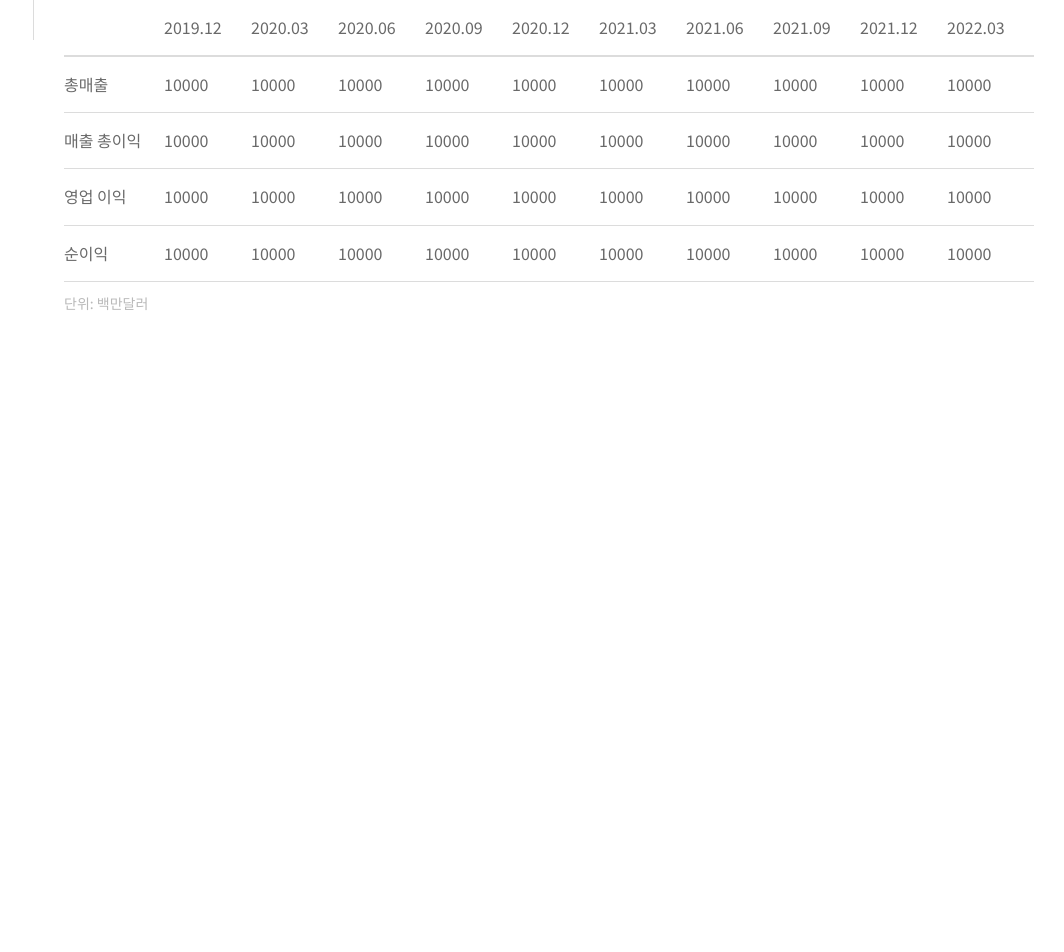
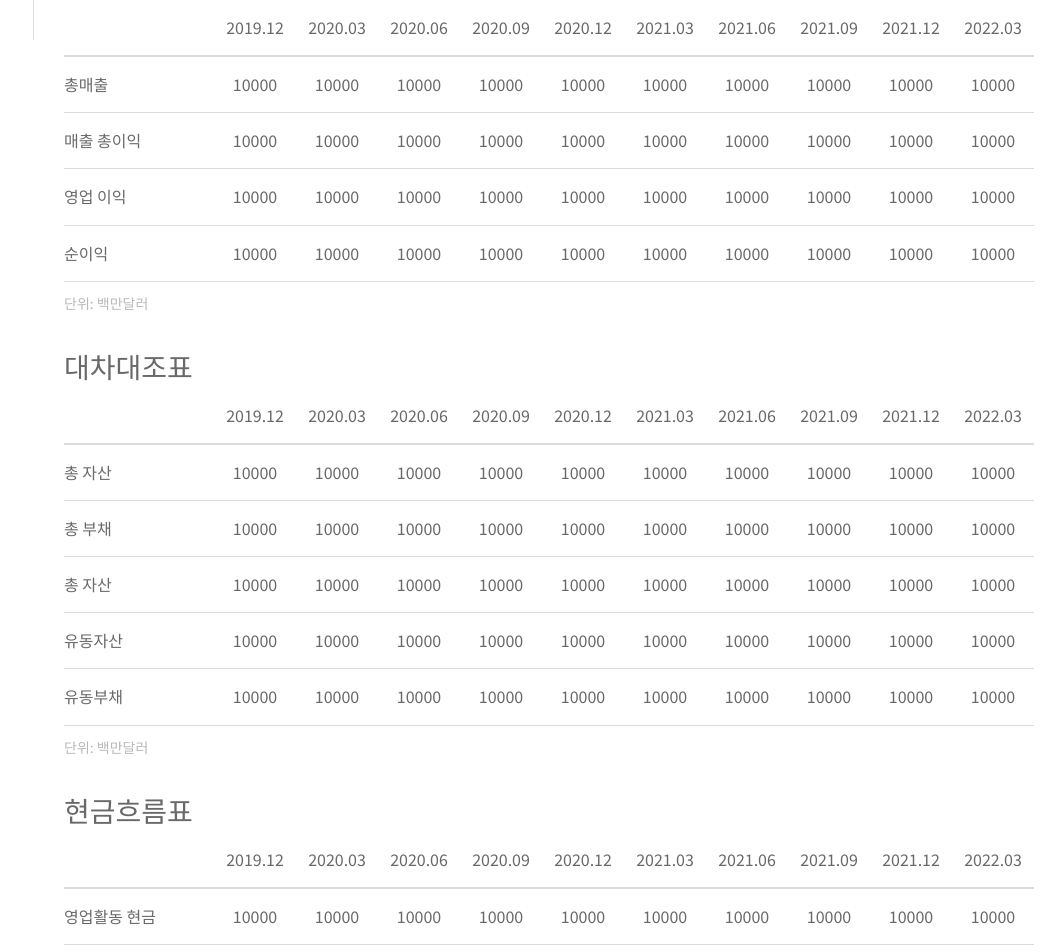
Before and after one commit to GBSIM/oruum_dashboard_client, a React (Create React App) app: page /StockPage in a window 1280 px wide. Shown: the part 760-1712 px from the top of the page, without its empty margins (216-1280 px from the left). Before the commit the page ends 1124 px from the top, so only its background shows below. Built offline with nearby package versions, Linux system fonts and the light colour scheme; no server answers.

Commit message:
add financial table

```diff
--- a/src/_reducers/stock.js
+++ b/src/_reducers/stock.js
@@ -41,19 +41,19 @@ const initialState = {
   quarterOperatingIncomeList: [10000,10000,10000,10000,10000,10000,10000,10000,10000,10000,],
   quarterNetIncomeList: [10000,10000,10000,10000,10000,10000,10000,10000,10000,10000,],
 
-  assetQuarter: [10000,10000,10000,10000,10000,10000,10000,10000,10000,10000,],
-  liabilitiesQuarter: [10000,10000,10000,10000,10000,10000,10000,10000,10000,10000,],
-  equityQuarter: [10000,10000,10000,10000,10000,10000,10000,10000,10000,10000,],
-  currentAssetQuarter: [10000,10000,10000,10000,10000,10000,10000,10000,10000,10000,],
-  currentLiabilitiesQuarter: [10000,10000,10000,10000,10000,10000,10000,10000,10000,10000,],
+  quarterAssetList: [10000,10000,10000,10000,10000,10000,10000,10000,10000,10000,],
+  quarterLiabilitiesList: [10000,10000,10000,10000,10000,10000,10000,10000,10000,10000,],
+  quarterEquityList: [10000,10000,10000,10000,10000,10000,10000,10000,10000,10000,],
+  quarterCurrentAssetList: [10000,10000,10000,10000,10000,10000,10000,10000,10000,10000,],
+  quarterCurrentLiabilitiesList: [10000,10000,10000,10000,10000,10000,10000,10000,10000,10000,],
 
-  operatingCashFlowQuarter: [10000,10000,10000,10000,10000,10000,10000,10000,10000,10000,],
-  investingCashFlowQuarter: [10000,10000,10000,10000,10000,10000,10000,10000,10000,10000,],
-  financingCashFlowQuarter: [10000,10000,10000,10000,10000,10000,10000,10000,10000,10000,],
-  netChangeCashFlowQuarter: [10000,10000,10000,10000,10000,10000,10000,10000,10000,10000,],
+  quarterOperatingCashFlowList: [10000,10000,10000,10000,10000,10000,10000,10000,10000,10000,],
+  quarterInvestingCashFlowList: [10000,10000,10000,10000,10000,10000,10000,10000,10000,10000,],
+  quarterFinancingCashFlowList: [10000,10000,10000,10000,10000,10000,10000,10000,10000,10000,],
+  quarterNetChangeCashFlowList: [10000,10000,10000,10000,10000,10000,10000,10000,10000,10000,],
 
-  dividendQuarter: [10000,10000,10000,10000,10000,10000,10000,10000,10000,10000,],
-  unitDividend: "달러",
+  quarterDividendList: [10000,10000,10000,10000,10000,10000,10000,10000,10000,10000,],
+  dividendUnit: "달러",
 };
 
 export async function getPrice(tickerInput, startDate, endDate) {
--- a/src/components/uilib/QuarterTable/QuarterTable.css
+++ b/src/components/uilib/QuarterTable/QuarterTable.css
@@ -21,7 +21,7 @@
 }
 
 .quarter-table-row-header {
-    width: 100px;
+    width: 150px;
     flex-shrink: 0;
     font-size: 1rem;
     font-weight: 500;
@@ -32,6 +32,7 @@
     flex-grow: 1;
     color: #696969;
     font-size: 1rem;
+    text-align: center;
 }
 
 .quarter-table-unit {
--- a/src/components/views/StockPage/StockPage.js
+++ b/src/components/views/StockPage/StockPage.js
@@ -11,33 +11,34 @@ import CheckPointBox from "../../uilib/CheckPointBox/CheckPointBox";
 import QuarterTalbe from "../../uilib/QuarterTable/QuarterTable";
 
 function StockPage() {
-    const { name } = useSelector(state => state.stock);
-    const { ticker } = useSelector(state => state.stock);
+    const { name, ticker } = useSelector(state => state.stock);
 
-    const { date } = useSelector(state => state.stock);
-    const { close } = useSelector(state => state.stock);
+    const { date, close } = useSelector(state => state.stock);
 
-    const { plotPeriod } = useSelector(state => state.stock);
+    const { plotPeriod, tagList} = useSelector(state => state.stock);
 
-    const { tagList } = useSelector(state => state.stock);
+    const { currency, currentPrice, lastChange, lastChangeRate, lastChangeSign } = useSelector(state => state.stock);
 
-    const { currency } = useSelector(state => state.stock);
-    const { currentPrice } = useSelector(state => state.stock);
-    const { lastChange } = useSelector(state => state.stock);
-    const { lastChangeRate } = useSelector(state => state.stock);
-    const { lastChangeSign } = useSelector(state => state.stock);
+    const { checkListBuy, checkListSell } = useSelector(state => state.stock);
 
-    const { checkListBuy } = useSelector(state => state.stock);
-    const { checkListSell } = useSelector(state => state.stock);
+    const { financialDataUnit, quarterPeriodList } = useSelector(state => state.stock);
 
-    const { financialDataUnit } = useSelector(state => state.stock);
-    const { quarterPeriodList } = useSelector(state => state.stock);
-    const { quarterRevenueList } = useSelector(state => state.stock);
-    const { quarterGrossProfitList } = useSelector(state => state.stock);
-    const { quarterOperatingIncomeList } = useSelector(state => state.stock);
-    const { quarterNetIncomeList } = useSelector(state => state.stock);
+    const { quarterRevenueList, quarterGrossProfitList,
+            quarterOperatingIncomeList, quarterNetIncomeList} = useSelector(state => state.stock);
     const incomeList = [quarterRevenueList,quarterGrossProfitList,quarterOperatingIncomeList,quarterNetIncomeList];
-    const incomeHeaderList = ['총매출','매출 총이익','영업 이익','순이익'];
+    const incomeNameList = ['총매출','매출 총이익','영업 이익','순이익'];
+
+    const { quarterAssetList, quarterLiabilitiesList,
+            quarterEquityList, quarterCurrentAssetList,quarterCurrentLiabilitiesList} = useSelector(state => state.stock);
+    const balanceList = [quarterAssetList,quarterLiabilitiesList,quarterEquityList,
+                         quarterCurrentAssetList,quarterCurrentLiabilitiesList];
+    const balanceNameList = ['총 자산','총 부채','총 자산','유동자산','유동부채'];
+
+    const { quarterOperatingCashFlowList, quarterInvestingCashFlowList,
+            quarterFinancingCashFlowList, quarterNetChangeCashFlowList} = useSelector(state => state.stock);
+    const cashflowList = [quarterOperatingCashFlowList,quarterInvestingCashFlowList,
+                          quarterFinancingCashFlowList,quarterNetChangeCashFlowList];
+    const cashflowNameList = ['영업활동 현금','투자활동 현금흐름','재무활동 현금흐름','현금순변동'];
 
     return (
         <div className='page'>
@@ -72,7 +73,19 @@ function StockPage() {
                             title='손익계산서'
                             periodList={quarterPeriodList}
                             dataLists={incomeList}
-                            dataNameList={incomeHeaderList}
+                            dataNameList={incomeNameList}
+                            unit={financialDataUnit}></QuarterTalbe>
+                    <QuarterTalbe
+                            title='대차대조표'
+                            periodList={quarterPeriodList}
+                            dataLists={balanceList}
+                            dataNameList={balanceNameList}
+                            unit={financialDataUnit}></QuarterTalbe>
+                    <QuarterTalbe
+                            title='현금흐름표'
+                            periodList={quarterPeriodList}
+                            dataLists={cashflowList}
+                            dataNameList={cashflowNameList}
                             unit={financialDataUnit}></QuarterTalbe>
                 </div>
             </div>
```
